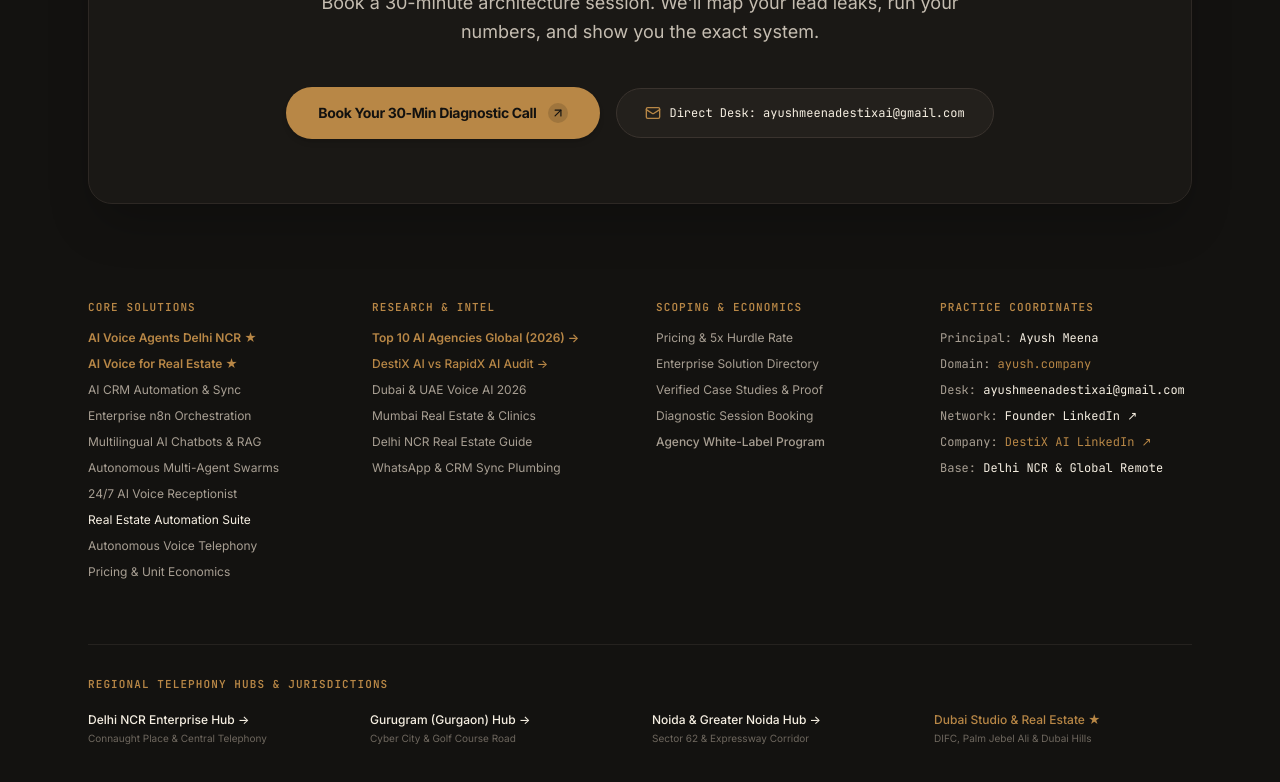
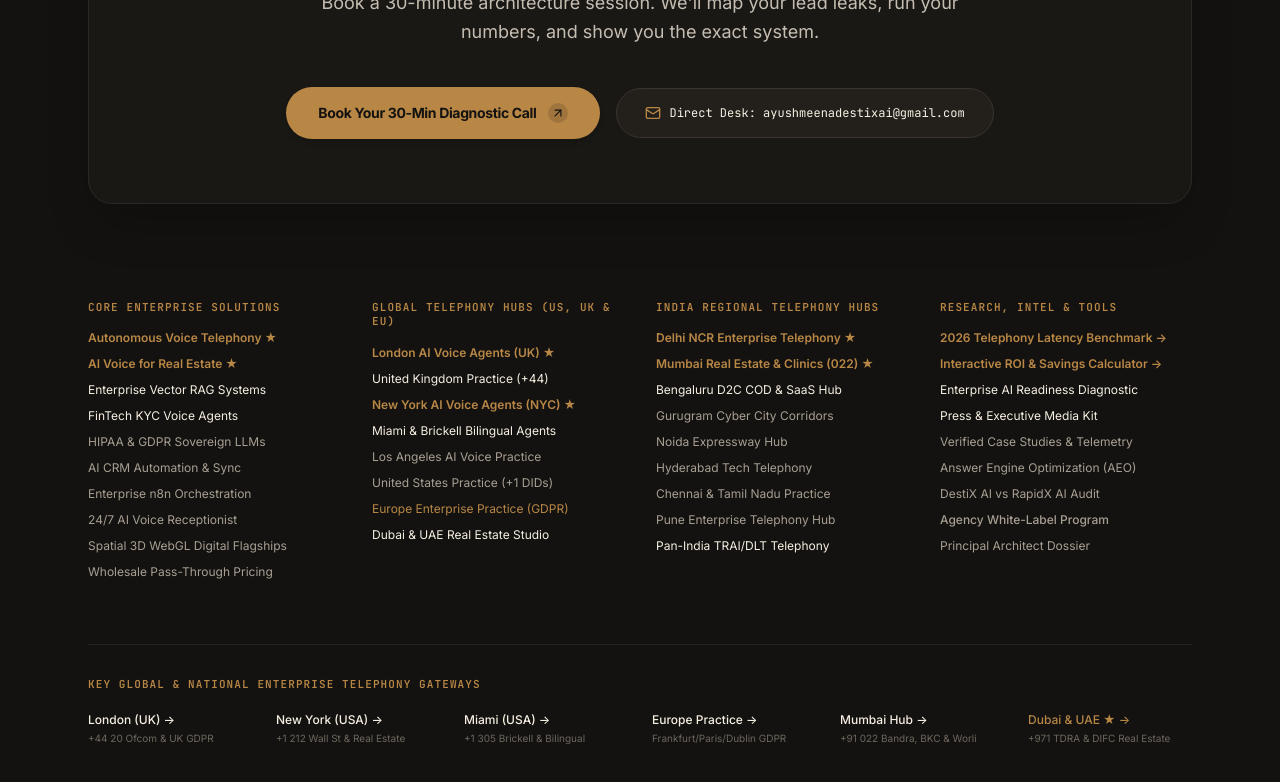
Before and after one commit to ayushchatgpt/destix-ai-web, a Next.js app: page /aeo in a window 1280 px wide. Shown: the part 2791-3573 px from the top of the page. Built offline with nearby package versions, Linux system fonts and the light colour scheme.

Commit message:
feat(seo): expand global footer with comprehensive internal link architecture for UK, US, London, Miami, New York, Europe, Mumbai, and enterprise services

```diff
--- a/src/components/FinalDeploymentFooter.tsx
+++ b/src/components/FinalDeploymentFooter.tsx
@@ -67,93 +67,114 @@ export function FinalDeploymentFooter({ onOpenBooking }: FinalDeploymentFooterPr
         <nav aria-label="Footer Navigation" className="grid grid-cols-2 md:grid-cols-4 gap-8 pb-16 border-b border-[#25221F] text-xs">
           <div>
             <div className="text-[11px] font-['JetBrains_Mono'] uppercase tracking-widest text-[#B88746] font-semibold mb-4">
-              Core Solutions
+              Core Enterprise Solutions
             </div>
             <ul className="space-y-2.5 text-[#A89F93]">
-              <li><Link href="/ai-voice-agent-delhi-ncr" className="hover:text-[#F6EFE2] transition-colors text-[#B88746] font-semibold">AI Voice Agents Delhi NCR ★</Link></li>
+              <li><Link href="/services/voice-agents" className="hover:text-[#F6EFE2] transition-colors text-[#B88746] font-semibold">Autonomous Voice Telephony ★</Link></li>
               <li><Link href="/ai-voice-agent-for-real-estate" className="hover:text-[#F6EFE2] transition-colors text-[#B88746] font-semibold">AI Voice for Real Estate ★</Link></li>
+              <li><Link href="/services/enterprise-rag-implementation" className="hover:text-[#F6EFE2] transition-colors text-[#F6EFE2]">Enterprise Vector RAG Systems</Link></li>
+              <li><Link href="/services/custom-ai-agents-fintech" className="hover:text-[#F6EFE2] transition-colors text-[#F6EFE2]">FinTech KYC Voice Agents</Link></li>
+              <li><Link href="/services/hipaa-gdpr-compliant-llm" className="hover:text-[#F6EFE2] transition-colors">HIPAA &amp; GDPR Sovereign LLMs</Link></li>
               <li><Link href="/services/crm-automation" className="hover:text-[#F6EFE2] transition-colors">AI CRM Automation &amp; Sync</Link></li>
               <li><Link href="/services/n8n-automation" className="hover:text-[#F6EFE2] transition-colors">Enterprise n8n Orchestration</Link></li>
-              <li><Link href="/services/ai-chatbots" className="hover:text-[#F6EFE2] transition-colors">Multilingual AI Chatbots &amp; RAG</Link></li>
-              <li><Link href="/services/autonomous-agents" className="hover:text-[#F6EFE2] transition-colors">Autonomous Multi-Agent Swarms</Link></li>
               <li><Link href="/services/ai-receptionist" className="hover:text-[#F6EFE2] transition-colors">24/7 AI Voice Receptionist</Link></li>
-              <li><Link href="/solutions/real-estate-automation" className="hover:text-[#F6EFE2] transition-colors text-[#F6EFE2]">Real Estate Automation Suite</Link></li>
-              <li><Link href="/voice-agents" className="hover:text-[#F6EFE2] transition-colors">Autonomous Voice Telephony</Link></li>
-              <li><Link href="/pricing" className="hover:text-[#F6EFE2] transition-colors">Pricing &amp; Unit Economics</Link></li>
+              <li><Link href="/services/3d-web" className="hover:text-[#F6EFE2] transition-colors">Spatial 3D WebGL Digital Flagships</Link></li>
+              <li><Link href="/pricing" className="hover:text-[#F6EFE2] transition-colors">Wholesale Pass-Through Pricing</Link></li>
             </ul>
           </div>
 
           <div>
             <div className="text-[11px] font-['JetBrains_Mono'] uppercase tracking-widest text-[#B88746] font-semibold mb-4">
-              Research &amp; Intel
+              Global Telephony Hubs (US, UK &amp; EU)
             </div>
             <ul className="space-y-2.5 text-[#A89F93]">
-              <li><Link href="/blog/best-ai-automation-agencies-for-business-2026" className="hover:text-[#F6EFE2] transition-colors text-[#B88746] font-semibold">Top 10 AI Agencies Global (2026) →</Link></li>
-              <li><Link href="/blog/destix-ai-vs-rapidx-ai-comparison" className="hover:text-[#F6EFE2] transition-colors text-[#B88746] font-medium">DestiX AI vs RapidX AI Audit →</Link></li>
-              <li><Link href="/blog/best-ai-voice-agent-companies-dubai-uae-2026" className="hover:text-[#F6EFE2] transition-colors">Dubai &amp; UAE Voice AI 2026</Link></li>
-              <li><Link href="/blog/best-ai-voice-agent-companies-mumbai-2026" className="hover:text-[#F6EFE2] transition-colors">Mumbai Real Estate &amp; Clinics</Link></li>
-              <li><Link href="/blog/top-real-estate-ai-voice-agent-companies-delhi-ncr-2026" className="hover:text-[#F6EFE2] transition-colors">Delhi NCR Real Estate Guide</Link></li>
-              <li><Link href="/services/whatsapp-automation" className="hover:text-[#F6EFE2] transition-colors">WhatsApp &amp; CRM Sync Plumbing</Link></li>
+              <li><Link href="/locations/uk/london/ai-voice-agents" className="hover:text-[#F6EFE2] transition-colors text-[#B88746] font-semibold">London AI Voice Agents (UK) ★</Link></li>
+              <li><Link href="/locations/uk/ai-voice-agents" className="hover:text-[#F6EFE2] transition-colors text-[#F6EFE2]">United Kingdom Practice (+44)</Link></li>
+              <li><Link href="/locations/usa/new-york/ai-voice-agents" className="hover:text-[#F6EFE2] transition-colors text-[#B88746] font-semibold">New York AI Voice Agents (NYC) ★</Link></li>
+              <li><Link href="/locations/usa/miami/ai-voice-agents" className="hover:text-[#F6EFE2] transition-colors text-[#F6EFE2]">Miami &amp; Brickell Bilingual Agents</Link></li>
+              <li><Link href="/locations/usa/los-angeles/ai-voice-agents" className="hover:text-[#F6EFE2] transition-colors">Los Angeles AI Voice Practice</Link></li>
+              <li><Link href="/locations/usa/ai-voice-agents" className="hover:text-[#F6EFE2] transition-colors">United States Practice (+1 DIDs)</Link></li>
+              <li><Link href="/locations/europe/ai-voice-agents" className="hover:text-[#F6EFE2] transition-colors text-[#B88746]">Europe Enterprise Practice (GDPR)</Link></li>
+              <li><Link href="/locations/dubai/real-estate-ai-voice-agents" className="hover:text-[#F6EFE2] transition-colors text-[#F6EFE2]">Dubai &amp; UAE Real Estate Studio</Link></li>
             </ul>
           </div>
 
           <div>
             <div className="text-[11px] font-['JetBrains_Mono'] uppercase tracking-widest text-[#B88746] font-semibold mb-4">
-              Scoping &amp; Economics
+              India Regional Telephony Hubs
             </div>
             <ul className="space-y-2.5 text-[#A89F93]">
-              <li><Link href="/pricing" className="hover:text-[#F6EFE2] transition-colors">Pricing &amp; 5x Hurdle Rate</Link></li>
-              <li><Link href="/solutions" className="hover:text-[#F6EFE2] transition-colors">Enterprise Solution Directory</Link></li>
-              <li><Link href="/case-studies" className="hover:text-[#F6EFE2] transition-colors">Verified Case Studies &amp; Proof</Link></li>
-              <li><Link href="/contact" className="hover:text-[#F6EFE2] transition-colors">Diagnostic Session Booking</Link></li>
-              <li><Link href="/partners/agency-white-label" className="hover:text-[#B88746] transition-colors font-medium">Agency White-Label Program</Link></li>
+              <li><Link href="/ai-voice-agent-delhi-ncr" className="hover:text-[#F6EFE2] transition-colors text-[#B88746] font-semibold">Delhi NCR Enterprise Telephony ★</Link></li>
+              <li><Link href="/locations/mumbai/ai-voice-receptionist" className="hover:text-[#F6EFE2] transition-colors text-[#B88746] font-semibold">Mumbai Real Estate &amp; Clinics (022) ★</Link></li>
+              <li><Link href="/locations/bengaluru/ai-voice-agents" className="hover:text-[#F6EFE2] transition-colors text-[#F6EFE2]">Bengaluru D2C COD &amp; SaaS Hub</Link></li>
+              <li><Link href="/locations/gurugram/ai-voice-agents" className="hover:text-[#F6EFE2] transition-colors">Gurugram Cyber City Corridors</Link></li>
+              <li><Link href="/locations/noida/ai-voice-agents" className="hover:text-[#F6EFE2] transition-colors">Noida Expressway Hub</Link></li>
+              <li><Link href="/locations/hyderabad/ai-voice-agents" className="hover:text-[#F6EFE2] transition-colors">Hyderabad Tech Telephony</Link></li>
+              <li><Link href="/locations/chennai/ai-voice-agents" className="hover:text-[#F6EFE2] transition-colors">Chennai &amp; Tamil Nadu Practice</Link></li>
+              <li><Link href="/locations/pune/ai-voice-agents" className="hover:text-[#F6EFE2] transition-colors">Pune Enterprise Telephony Hub</Link></li>
+              <li><Link href="/locations/india/ai-voice-agents" className="hover:text-[#F6EFE2] transition-colors text-[#F6EFE2]">Pan-India TRAI/DLT Telephony</Link></li>
             </ul>
           </div>
 
           <div>
             <div className="text-[11px] font-['JetBrains_Mono'] uppercase tracking-widest text-[#B88746] font-semibold mb-4">
-              Practice Coordinates
+              Research, Intel &amp; Tools
             </div>
-            <div className="space-y-2.5 text-[#A89F93] font-['JetBrains_Mono']">
-              <div>Principal: <span className="text-[#F6EFE2]">Ayush Meena</span></div>
-              <div>Domain: <span className="text-[#B88746]">ayush.company</span></div>
-              <div>Desk: <a href="mailto:ayushmeenadestixai@gmail.com" className="text-[#F6EFE2] hover:text-[#B88746]">ayushmeenadestixai@gmail.com</a></div>
-              <div>Network: <a href="https://www.linkedin.com/in/ayush-meena-065a89380/" target="_blank" rel="noopener noreferrer" className="text-[#F6EFE2] hover:text-[#B88746]">Founder LinkedIn ↗</a></div>
-              <div>Company: <a href="https://www.linkedin.com/company/destix-ai/" target="_blank" rel="noopener noreferrer" className="text-[#B88746] hover:underline">DestiX AI LinkedIn ↗</a></div>
-              <div>Base: <span className="text-[#F6EFE2]">Delhi NCR &amp; Global Remote</span></div>
-            </div>
+            <ul className="space-y-2.5 text-[#A89F93]">
+              <li><Link href="/research/2026-enterprise-ai-telephony-benchmark" className="hover:text-[#F6EFE2] transition-colors text-[#B88746] font-semibold">2026 Telephony Latency Benchmark →</Link></li>
+              <li><Link href="/tools/roi-calculator" className="hover:text-[#F6EFE2] transition-colors text-[#B88746] font-semibold">Interactive ROI &amp; Savings Calculator →</Link></li>
+              <li><Link href="/tools/ai-readiness-diagnostic" className="hover:text-[#F6EFE2] transition-colors text-[#F6EFE2]">Enterprise AI Readiness Diagnostic</Link></li>
+              <li><Link href="/press" className="hover:text-[#F6EFE2] transition-colors text-[#F6EFE2]">Press &amp; Executive Media Kit</Link></li>
+              <li><Link href="/case-studies" className="hover:text-[#F6EFE2] transition-colors">Verified Case Studies &amp; Telemetry</Link></li>
+              <li><Link href="/aeo" className="hover:text-[#F6EFE2] transition-colors">Answer Engine Optimization (AEO)</Link></li>
+              <li><Link href="/blog/destix-ai-vs-rapidx-ai-comparison" className="hover:text-[#F6EFE2] transition-colors">DestiX AI vs RapidX AI Audit</Link></li>
+              <li><Link href="/partners/agency-white-label" className="hover:text-[#B88746] transition-colors font-medium">Agency White-Label Program</Link></li>
+              <li><Link href="/about" className="hover:text-[#F6EFE2] transition-colors">Principal Architect Dossier</Link></li>
+            </ul>
           </div>
         </nav>
 
         {/* Regional Jurisdictions & Voice Telephony Sitelinks */}
         <nav aria-label="Regional Telephony Hubs" className="pt-8 pb-14 border-b border-[#25221F] text-xs">
           <div className="text-[11px] font-['JetBrains_Mono'] uppercase tracking-widest text-[#B88746] font-semibold mb-5">
-            Regional Telephony Hubs &amp; Jurisdictions
+            Key Global &amp; National Enterprise Telephony Gateways
           </div>
-          <div className="grid grid-cols-2 sm:grid-cols-4 gap-6 text-[#A89F93]">
+          <div className="grid grid-cols-2 sm:grid-cols-3 lg:grid-cols-6 gap-6 text-[#A89F93]">
             <div>
-              <Link href="/ai-voice-agent-delhi-ncr" className="hover:text-[#F6EFE2] transition-colors block font-medium text-[#F6EFE2]">
-                Delhi NCR Enterprise Hub →
+              <Link href="/locations/uk/london/ai-voice-agents" className="hover:text-[#F6EFE2] transition-colors block font-medium text-[#F6EFE2]">
+                London (UK) →
               </Link>
-              <span className="text-[10px] text-[#6E675E] block mt-1">Connaught Place &amp; Central Telephony</span>
+              <span className="text-[10px] text-[#6E675E] block mt-1">+44 20 Ofcom &amp; UK GDPR</span>
             </div>
             <div>
-              <Link href="/locations/gurugram/ai-voice-agents" className="hover:text-[#F6EFE2] transition-colors block font-medium text-[#F6EFE2]">
-                Gurugram (Gurgaon) Hub →
+              <Link href="/locations/usa/new-york/ai-voice-agents" className="hover:text-[#F6EFE2] transition-colors block font-medium text-[#F6EFE2]">
+                New York (USA) →
               </Link>
-              <span className="text-[10px] text-[#6E675E] block mt-1">Cyber City &amp; Golf Course Road</span>
+              <span className="text-[10px] text-[#6E675E] block mt-1">+1 212 Wall St &amp; Real Estate</span>
             </div>
             <div>
-              <Link href="/locations/noida/ai-voice-agents" className="hover:text-[#F6EFE2] transition-colors block font-medium text-[#F6EFE2]">
-                Noida &amp; Greater Noida Hub →
+              <Link href="/locations/usa/miami/ai-voice-agents" className="hover:text-[#F6EFE2] transition-colors block font-medium text-[#F6EFE2]">
+                Miami (USA) →
               </Link>
-              <span className="text-[10px] text-[#6E675E] block mt-1">Sector 62 &amp; Expressway Corridor</span>
+              <span className="text-[10px] text-[#6E675E] block mt-1">+1 305 Brickell &amp; Bilingual</span>
             </div>
             <div>
-              <Link href="/dubai" className="hover:text-[#F6EFE2] transition-colors block font-medium text-[#B88746]">
-                Dubai Studio &amp; Real Estate ★
+              <Link href="/locations/europe/ai-voice-agents" className="hover:text-[#F6EFE2] transition-colors block font-medium text-[#F6EFE2]">
+                Europe Practice →
               </Link>
-              <span className="text-[10px] text-[#6E675E] block mt-1">DIFC, Palm Jebel Ali &amp; Dubai Hills</span>
+              <span className="text-[10px] text-[#6E675E] block mt-1">Frankfurt/Paris/Dublin GDPR</span>
+            </div>
+            <div>
+              <Link href="/locations/mumbai/ai-voice-receptionist" className="hover:text-[#F6EFE2] transition-colors block font-medium text-[#F6EFE2]">
+                Mumbai Hub →
+              </Link>
+              <span className="text-[10px] text-[#6E675E] block mt-1">+91 022 Bandra, BKC &amp; Worli</span>
+            </div>
+            <div>
+              <Link href="/locations/dubai/real-estate-ai-voice-agents" className="hover:text-[#F6EFE2] transition-colors block font-medium text-[#B88746]">
+                Dubai &amp; UAE ★ →
+              </Link>
+              <span className="text-[10px] text-[#6E675E] block mt-1">+971 TDRA &amp; DIFC Real Estate</span>
             </div>
           </div>
         </nav>
```
